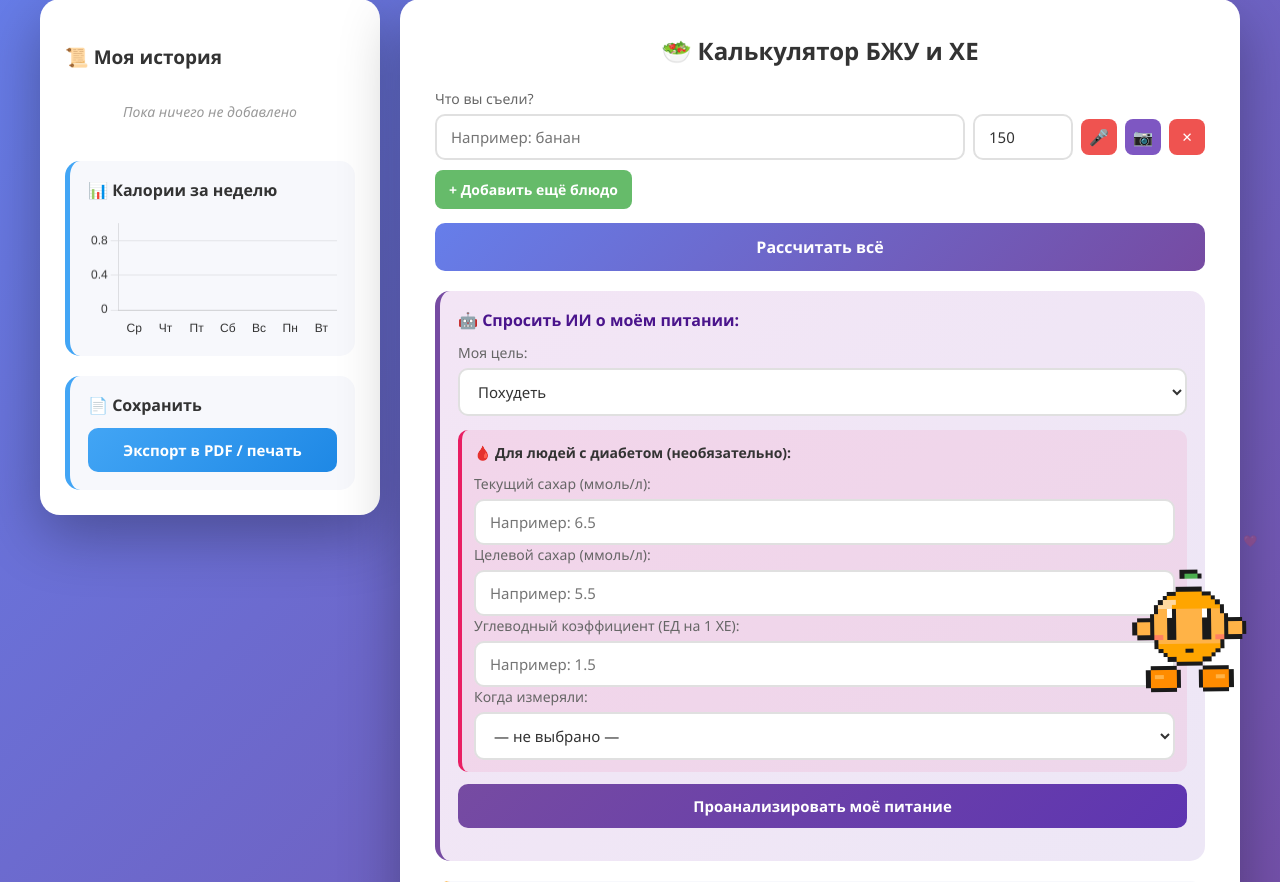
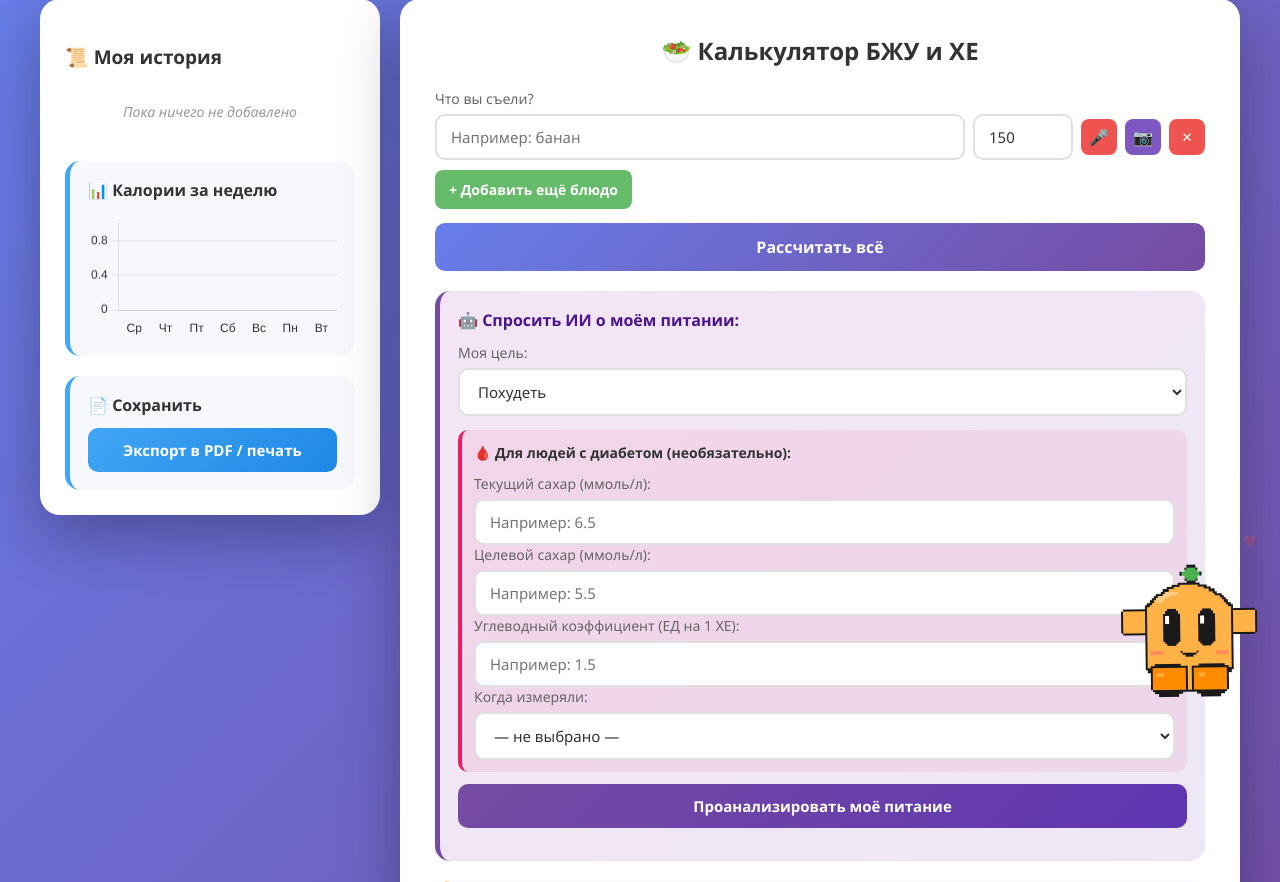
Before and after one commit to frogkiller95/my-nutrition-ai, a Flask app: page / in a window 1280 px wide. Shown: the part 76-958 px from the top of the page. Run offline with Flask 3, Linux system fonts and the light colour scheme; some libraries are stand-ins or nearby versions.

Commit message:
Update index.html

```diff
--- a/templates/index.html
+++ b/templates/index.html
@@ -268,122 +268,161 @@
     <div class="mascot-container" onclick="toggleMascotChat()">
         <div class="mascot-float">
             <span class="mascot-heart">❤️</span>
-      <svg class="mascot-svg" viewBox="0 0 32 32" xmlns="http://www.w3.org/2000/svg" shape-rendering="crispEdges">
+     <svg class="mascot-svg" viewBox="0 0 64 64" xmlns="http://www.w3.org/2000/svg" shape-rendering="crispEdges">
     <!-- ЛИСТИК -->
-    <rect x="14" y="2" width="2" height="1" fill="#1a1a1a"/>
-    <rect x="16" y="2" width="2" height="1" fill="#1a1a1a"/>
-    <rect x="14" y="3" width="1" height="1" fill="#1a1a1a"/>
-    <rect x="18" y="3" width="1" height="1" fill="#1a1a1a"/>
-    <rect x="15" y="3" width="3" height="1" fill="#4CAF50"/>
+    <g fill="#4CAF50">
+        <rect x="31" y="3" width="4" height="1"/>
+        <rect x="30" y="4" width="6" height="1"/>
+        <rect x="29" y="5" width="8" height="2"/>
+        <rect x="30" y="7" width="6" height="1"/>
+        <rect x="31" y="8" width="4" height="1"/>
+    </g>
+    <g fill="#1a1a1a">
+        <rect x="31" y="2" width="4" height="1"/>
+        <rect x="30" y="3" width="1" height="1"/>
+        <rect x="35" y="3" width="1" height="1"/>
+        <rect x="28" y="5" width="1" height="2"/>
+        <rect x="37" y="5" width="1" height="2"/>
+        <rect x="30" y="8" width="1" height="1"/>
+        <rect x="35" y="8" width="1" height="1"/>
+        <rect x="31" y="9" width="4" height="1"/>
+    </g>
 
-    <!-- НОЖКИ (под телом) -->
-    <!-- левая ножка: обводка -->
-    <rect x="7" y="24" width="6" height="1" fill="#1a1a1a"/>
-    <rect x="6" y="25" width="8" height="1" fill="#1a1a1a"/>
-    <rect x="6" y="26" width="8" height="1" fill="#1a1a1a"/>
-    <rect x="6" y="27" width="8" height="1" fill="#1a1a1a"/>
-    <rect x="6" y="28" width="8" height="1" fill="#1a1a1a"/>
-    <rect x="7" y="29" width="6" height="1" fill="#1a1a1a"/>
-    <!-- левая ножка: заливка -->
-    <rect x="7" y="25" width="6" height="1" fill="#FF8C00"/>
-    <rect x="7" y="26" width="6" height="1" fill="#FF8C00"/>
-    <rect x="7" y="27" width="6" height="1" fill="#FF8C00"/>
-    <rect x="7" y="28" width="6" height="1" fill="#FF8C00"/>
-    <!-- блик -->
-    <rect x="8" y="26" width="2" height="1" fill="#FFB347"/>
+    <!-- РУЧКИ (тонкая обводка) -->
+    <g fill="#1a1a1a">
+        <rect x="2" y="22" width="12" height="1"/>
+        <rect x="1" y="23" width="1" height="10"/>
+        <rect x="2" y="33" width="12" height="1"/>
+        <rect x="14" y="23" width="1" height="10"/>
 
-    <!-- правая ножка: обводка -->
-    <rect x="19" y="24" width="6" height="1" fill="#1a1a1a"/>
-    <rect x="18" y="25" width="8" height="1" fill="#1a1a1a"/>
-    <rect x="18" y="26" width="8" height="1" fill="#1a1a1a"/>
-    <rect x="18" y="27" width="8" height="1" fill="#1a1a1a"/>
-    <rect x="18" y="28" width="8" height="1" fill="#1a1a1a"/>
-    <rect x="19" y="29" width="6" height="1" fill="#1a1a1a"/>
-    <!-- правая ножка: заливка -->
-    <rect x="19" y="25" width="6" height="1" fill="#FF8C00"/>
-    <rect x="19" y="26" width="6" height="1" fill="#FF8C00"/>
-    <rect x="19" y="27" width="6" height="1" fill="#FF8C00"/>
-    <rect x="19" y="28" width="6" height="1" fill="#FF8C00"/>
-    <rect x="22" y="26" width="2" height="1" fill="#FFB347"/>
+        <rect x="50" y="22" width="12" height="1"/>
+        <rect x="49" y="23" width="1" height="10"/>
+        <rect x="50" y="33" width="12" height="1"/>
+        <rect x="62" y="23" width="1" height="10"/>
+    </g>
+    <g fill="#FFB347">
+        <rect x="2" y="23" width="12" height="10"/>
+        <rect x="50" y="23" width="12" height="10"/>
+    </g>
 
-    <!-- РУЧКИ -->
-    <!-- левая ручка: обводка -->
-    <rect x="4" y="13" width="3" height="1" fill="#1a1a1a"/>
-    <rect x="3" y="14" width="5" height="1" fill="#1a1a1a"/>
-    <rect x="3" y="15" width="5" height="1" fill="#1a1a1a"/>
-    <rect x="3" y="16" width="5" height="1" fill="#1a1a1a"/>
-    <rect x="4" y="17" width="3" height="1" fill="#1a1a1a"/>
-    <!-- левая ручка: заливка -->
-    <rect x="4" y="14" width="3" height="1" fill="#FFB347"/>
-    <rect x="4" y="15" width="3" height="1" fill="#FFB347"/>
-    <rect x="4" y="16" width="3" height="1" fill="#FFB347"/>
-
-    <!-- правая ручка: обводка -->
-    <rect x="25" y="13" width="3" height="1" fill="#1a1a1a"/>
-    <rect x="24" y="14" width="5" height="1" fill="#1a1a1a"/>
-    <rect x="24" y="15" width="5" height="1" fill="#1a1a1a"/>
-    <rect x="24" y="16" width="5" height="1" fill="#1a1a1a"/>
-    <rect x="25" y="17" width="3" height="1" fill="#1a1a1a"/>
-    <!-- правая ручка: заливка -->
-    <rect x="25" y="14" width="3" height="1" fill="#FFB347"/>
-    <rect x="25" y="15" width="3" height="1" fill="#FFB347"/>
-    <rect x="25" y="16" width="3" height="1" fill="#FFB347"/>
-
-    <!-- ТЕЛО: чёрная обводка (пиксельный круг) -->
-    <rect x="13" y="6" width="6" height="1" fill="#1a1a1a"/>
-    <rect x="11" y="7" width="10" height="1" fill="#1a1a1a"/>
-    <rect x="10" y="8" width="12" height="1" fill="#1a1a1a"/>
-    <rect x="9" y="9" width="14" height="1" fill="#1a1a1a"/>
-    <rect x="8" y="10" width="16" height="1" fill="#1a1a1a"/>
-    <rect x="8" y="11" width="16" height="1" fill="#1a1a1a"/>
-    <rect x="7" y="12" width="18" height="1" fill="#1a1a1a"/>
-    <rect x="7" y="13" width="18" height="1" fill="#1a1a1a"/>
-    <rect x="7" y="14" width="18" height="1" fill="#1a1a1a"/>
-    <rect x="7" y="15" width="18" height="1" fill="#1a1a1a"/>
-    <rect x="7" y="16" width="18" height="1" fill="#1a1a1a"/>
-    <rect x="7" y="17" width="18" height="1" fill="#1a1a1a"/>
-    <rect x="8" y="18" width="16" height="1" fill="#1a1a1a"/>
-    <rect x="8" y="19" width="16" height="1" fill="#1a1a1a"/>
-    <rect x="9" y="20" width="14" height="1" fill="#1a1a1a"/>
-    <rect x="10" y="21" width="12" height="1" fill="#1a1a1a"/>
-    <rect x="11" y="22" width="10" height="1" fill="#1a1a1a"/>
-    <rect x="13" y="23" width="6" height="1" fill="#1a1a1a"/>
+    <!-- ТЕЛО: тонкая обводка (1 пиксель) -->
+    <g fill="#1a1a1a">
+        <rect x="27" y="10" width="10" height="1"/>
+        <rect x="24" y="11" width="16" height="1"/>
+        <rect x="22" y="12" width="20" height="1"/>
+        <rect x="20" y="13" width="24" height="1"/>
+        <rect x="19" y="14" width="26" height="1"/>
+        <rect x="17" y="15" width="30" height="1"/>
+        <rect x="16" y="16" width="32" height="1"/>
+        <rect x="15" y="17" width="34" height="1"/>
+        <rect x="14" y="18" width="36" height="1"/>
+        <rect x="13" y="19" width="38" height="1"/>
+        <rect x="12" y="20" width="40" height="1"/>
+        <rect x="12" y="21" width="1" height="28"/>
+        <rect x="51" y="21" width="1" height="28"/>
+        <rect x="12" y="49" width="40" height="1"/>
+        <rect x="13" y="50" width="38" height="1"/>
+        <rect x="14" y="51" width="36" height="1"/>
+        <rect x="15" y="52" width="34" height="1"/>
+        <rect x="16" y="53" width="32" height="1"/>
+        <rect x="17" y="54" width="30" height="1"/>
+        <rect x="19" y="55" width="26" height="1"/>
+        <rect x="20" y="56" width="24" height="1"/>
+        <rect x="22" y="57" width="20" height="1"/>
+        <rect x="24" y="58" width="16" height="1"/>
+        <rect x="27" y="59" width="10" height="1"/>
+    </g>
 
     <!-- ТЕЛО: оранжевая заливка -->
-    <rect x="13" y="7" width="6" height="1" fill="#FFA500"/>
-    <rect x="11" y="8" width="10" height="1" fill="#FFA500"/>
-    <rect x="10" y="9" width="12" height="1" fill="#FFA500"/>
-    <rect x="9" y="10" width="14" height="1" fill="#FFA500"/>
-    <rect x="9" y="11" width="14" height="1" fill="#FFB347"/>
-    <rect x="8" y="12" width="16" height="1" fill="#FFB347"/>
-    <rect x="8" y="13" width="16" height="1" fill="#FFB347"/>
-    <rect x="8" y="14" width="16" height="1" fill="#FFB347"/>
-    <rect x="8" y="15" width="16" height="1" fill="#FFB347"/>
-    <rect x="8" y="16" width="16" height="1" fill="#FFB347"/>
-    <rect x="8" y="17" width="16" height="1" fill="#FFB347"/>
-    <rect x="9" y="18" width="14" height="1" fill="#FFB347"/>
-    <rect x="9" y="19" width="14" height="1" fill="#FFA500"/>
-    <rect x="10" y="20" width="12" height="1" fill="#FFA500"/>
-    <rect x="11" y="21" width="10" height="1" fill="#FFA500"/>
-    <rect x="13" y="22" width="6" height="1" fill="#FFA500"/>
+    <g fill="#FFB347">
+        <rect x="28" y="11" width="8" height="1"/>
+        <rect x="25" y="12" width="14" height="1"/>
+        <rect x="23" y="13" width="18" height="1"/>
+        <rect x="21" y="14" width="22" height="1"/>
+        <rect x="20" y="15" width="24" height="1"/>
+        <rect x="18" y="16" width="28" height="1"/>
+        <rect x="17" y="17" width="30" height="1"/>
+        <rect x="16" y="18" width="32" height="1"/>
+        <rect x="15" y="19" width="34" height="1"/>
+        <rect x="14" y="20" width="36" height="1"/>
+        <rect x="13" y="21" width="38" height="28"/>
+        <rect x="14" y="49" width="36" height="1"/>
+        <rect x="15" y="50" width="34" height="1"/>
+        <rect x="16" y="51" width="32" height="1"/>
+        <rect x="17" y="52" width="30" height="1"/>
+        <rect x="18" y="53" width="28" height="1"/>
+        <rect x="19" y="54" width="26" height="1"/>
+        <rect x="21" y="55" width="22" height="1"/>
+        <rect x="22" y="56" width="20" height="1"/>
+        <rect x="24" y="57" width="16" height="1"/>
+        <rect x="25" y="58" width="14" height="1"/>
+    </g>
 
     <!-- БЛИК на теле -->
-    <rect x="10" y="9" width="3" height="1" fill="#FFD9A0"/>
-    <rect x="9" y="10" width="3" height="1" fill="#FFD9A0"/>
+    <g fill="#FFD9A0" opacity="0.7">
+        <rect x="21" y="14" width="6" height="1"/>
+        <rect x="20" y="15" width="6" height="1"/>
+        <rect x="18" y="16" width="5" height="1"/>
+        <rect x="17" y="17" width="4" height="1"/>
+        <rect x="17" y="18" width="3" height="1"/>
+    </g>
 
-    <!-- ГЛАЗА: большие овальные (пиксельные) -->
-    <rect x="11" y="11" width="2" height="7" fill="#1a1a1a"/>
-    <rect x="19" y="11" width="2" height="7" fill="#1a1a1a"/>
-    <!-- белки -->
-    <rect x="11" y="11" width="1" height="2" fill="#ffffff"/>
-    <rect x="19" y="11" width="1" height="2" fill="#ffffff"/>
+    <!-- НОЖКИ (тонкая обводка) -->
+    <g fill="#1a1a1a">
+        <rect x="16" y="47" width="12" height="1"/>
+        <rect x="14" y="48" width="1" height="11"/>
+        <rect x="15" y="48" width="15" height="1"/>
+        <rect x="30" y="48" width="1" height="11"/>
+        <rect x="15" y="59" width="15" height="1"/>
+        <rect x="16" y="60" width="13" height="1"/>
+        <rect x="18" y="61" width="9" height="1"/>
+
+        <rect x="36" y="47" width="12" height="1"/>
+        <rect x="33" y="48" width="1" height="11"/>
+        <rect x="34" y="48" width="15" height="1"/>
+        <rect x="49" y="48" width="1" height="11"/>
+        <rect x="34" y="59" width="15" height="1"/>
+        <rect x="35" y="60" width="13" height="1"/>
+        <rect x="37" y="61" width="9" height="1"/>
+    </g>
+    <g fill="#FF8C00">
+        <rect x="15" y="49" width="15" height="10"/>
+        <rect x="34" y="49" width="15" height="10"/>
+    </g>
+    <!-- блики на ножках -->
+    <rect x="17" y="51" width="3" height="2" fill="#FFB347" opacity="0.8"/>
+    <rect x="36" y="51" width="3" height="2" fill="#FFB347" opacity="0.8"/>
+
+    <!-- ГЛАЗА (большие, вертикальные овалы) -->
+    <g fill="#1a1a1a">
+        <rect x="22" y="22" width="4" height="1"/>
+        <rect x="21" y="23" width="6" height="1"/>
+        <rect x="20" y="24" width="8" height="13"/>
+        <rect x="21" y="37" width="6" height="1"/>
+        <rect x="22" y="38" width="4" height="1"/>
+
+        <rect x="38" y="22" width="4" height="1"/>
+        <rect x="37" y="23" width="6" height="1"/>
+        <rect x="36" y="24" width="8" height="13"/>
+        <rect x="37" y="37" width="6" height="1"/>
+        <rect x="38" y="38" width="4" height="1"/>
+    </g>
+
+    <!-- БЕЛЫЕ БЛИКИ в глазах -->
+    <rect x="21" y="25" width="2" height="4" fill="#ffffff"/>
+    <rect x="37" y="25" width="2" height="4" fill="#ffffff"/>
 
     <!-- РУМЯНЫЕ ЩЁЧКИ -->
-    <rect x="8" y="17" width="2" height="1" fill="#FF6B6B" opacity="0.7"/>
-    <rect x="22" y="17" width="2" height="1" fill="#FF6B6B" opacity="0.7"/>
+    <rect x="14" y="41" width="6" height="2" fill="#FF6B6B" opacity="0.55"/>
+    <rect x="44" y="41" width="6" height="2" fill="#FF6B6B" opacity="0.55"/>
 
-    <!-- РОТИК -->
-    <rect x="15" y="20" width="2" height="1" fill="#1a1a1a"/>
+    <!-- РОТ (улыбка) -->
+    <g fill="#1a1a1a">
+        <rect x="28" y="41" width="1" height="1"/>
+        <rect x="35" y="41" width="1" height="1"/>
+        <rect x="29" y="42" width="6" height="1"/>
+        <rect x="30" y="43" width="4" height="1"/>
+    </g>
 </svg>
         </div>
     </div>
```
